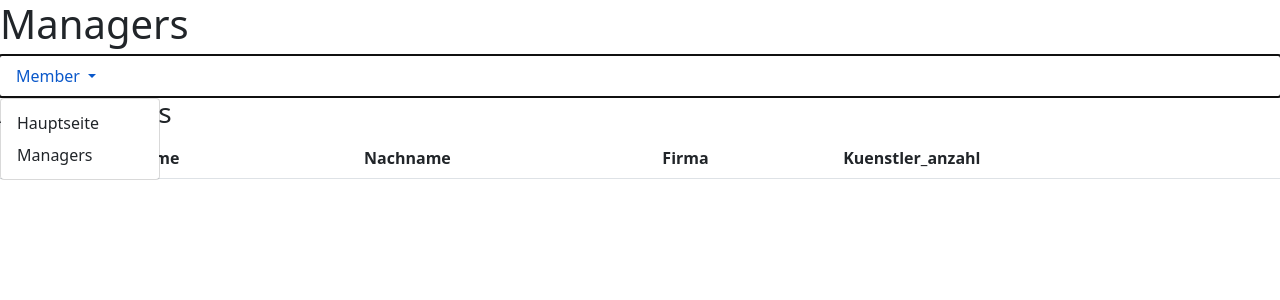
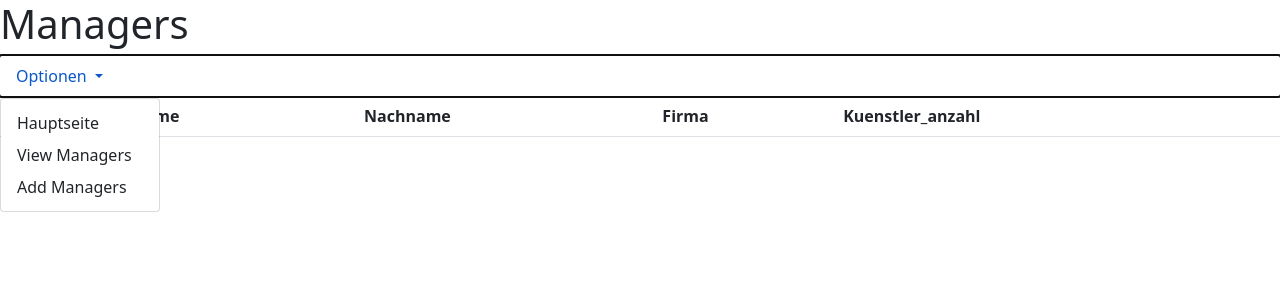
Before and after one commit to fifthaccess/infi_projekt_2022, a Flask app: page /managers in a window 1280 px wide, after a click on "Optionen". Shown: the top 300 px of the page. Run offline with Flask 2, Linux system fonts and the light colour scheme; data that the repository does not hold is empty.

Commit message:
updating dropdown

```diff
--- a/templates/base.html
+++ b/templates/base.html
@@ -25,18 +25,6 @@
 
 
 
-        <a class="nav-link dropdown-toggle" href="/products" id="navbarDropdownMenuLink" role="button"
-          data-bs-toggle="dropdown" aria-expanded="false">
-          Member
-        </a>
-        <ul class="dropdown-menu" aria-labelledby="navbarDropdownMenuLink">
-          <li><a class="dropdown-item" href="/">Hauptseite</a></li>
-          <li><a class="dropdown-item" href="/managers">Managers</a></li>
-
-          <!--<li><a class="dropdown-item" href="/products/add">Hinzufügen</a></li>-->
-        </ul>
-
-
     {%block body%}
 
     {%endblock%}
--- a/templates/manager/viewmanagers.html
+++ b/templates/manager/viewmanagers.html
@@ -14,7 +14,17 @@
 {% endwith %}-->
 
 
-<h3>All Managers</h3>
+<a class="nav-link dropdown-toggle" href="/products" id="navbarDropdownMenuLink" role="button"
+          data-bs-toggle="dropdown" aria-expanded="false">
+          Optionen
+        </a>
+        <ul class="dropdown-menu" aria-labelledby="navbarDropdownMenuLink">
+          <li><a class="dropdown-item" href="/">Hauptseite</a></li>
+          <li><a class="dropdown-item" href="/managers">View Managers</a></li>
+          <li><a class="dropdown-item" href="/managers/add">Add Managers</a></li>
+
+          <!--<li><a class="dropdown-item" href="/products/add">Hinzufügen</a></li>-->
+        </ul>
 
 <table class="table">
   <thead>
```
Also changed, not shown: templates/index.html (+10 -0 lines), templates/manager/addmanager.html (+16 -6 lines).
